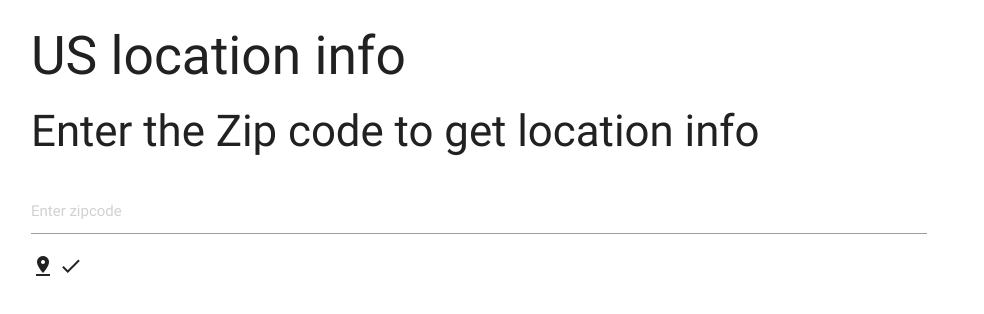
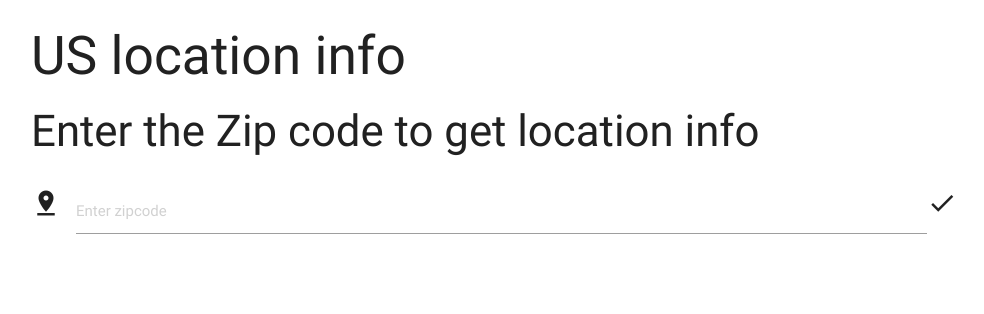
Before and after one commit to Jespinozah/zipcode-app, a plain HTML site: page index.html in a window 1280 px wide. Shown: the whole page, without its empty margins (161-1145 px from the left). Drawn offline with nearby package versions, Linux system fonts and the light colour scheme.

Commit message:
Situate icon

```diff
--- a/index.html
+++ b/index.html
@@ -16,9 +16,9 @@
         <form id="zipForm" class="col s12">
           <div class="row">
             <div class="input-field col s12">
+              <i class="material-icons prefix">pin_drop</i>
               <input placeholder="Enter zipcode" id="first_name" type="text" class="validate zip">
-              <span> <i class="material-icons">pin_drop</i></span>
-              <span> <i class="material-icons">check</i></span>
+              <i class="material-icons prefix">check</i>
             </div>
           </div>
         </form>
```
